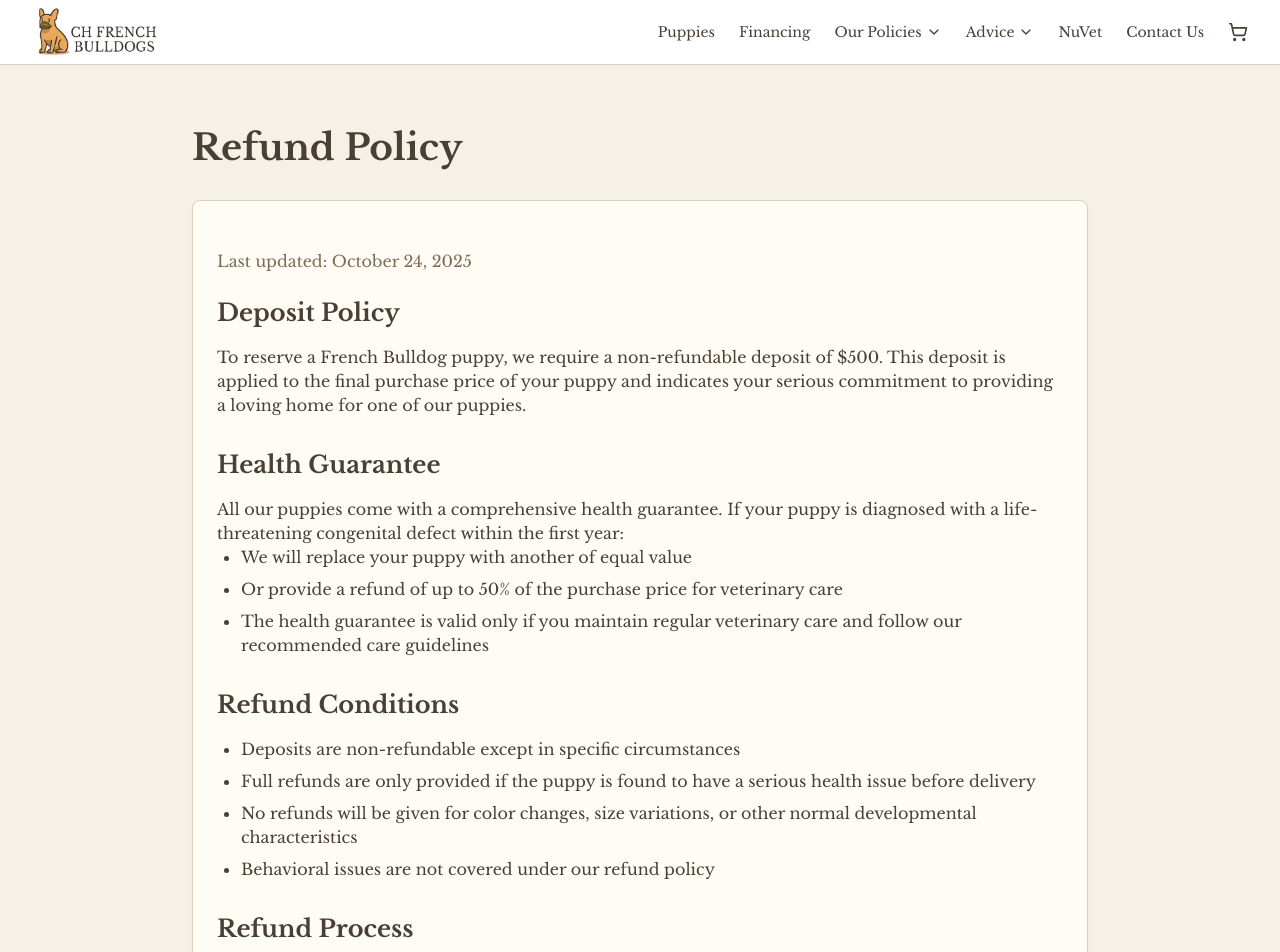
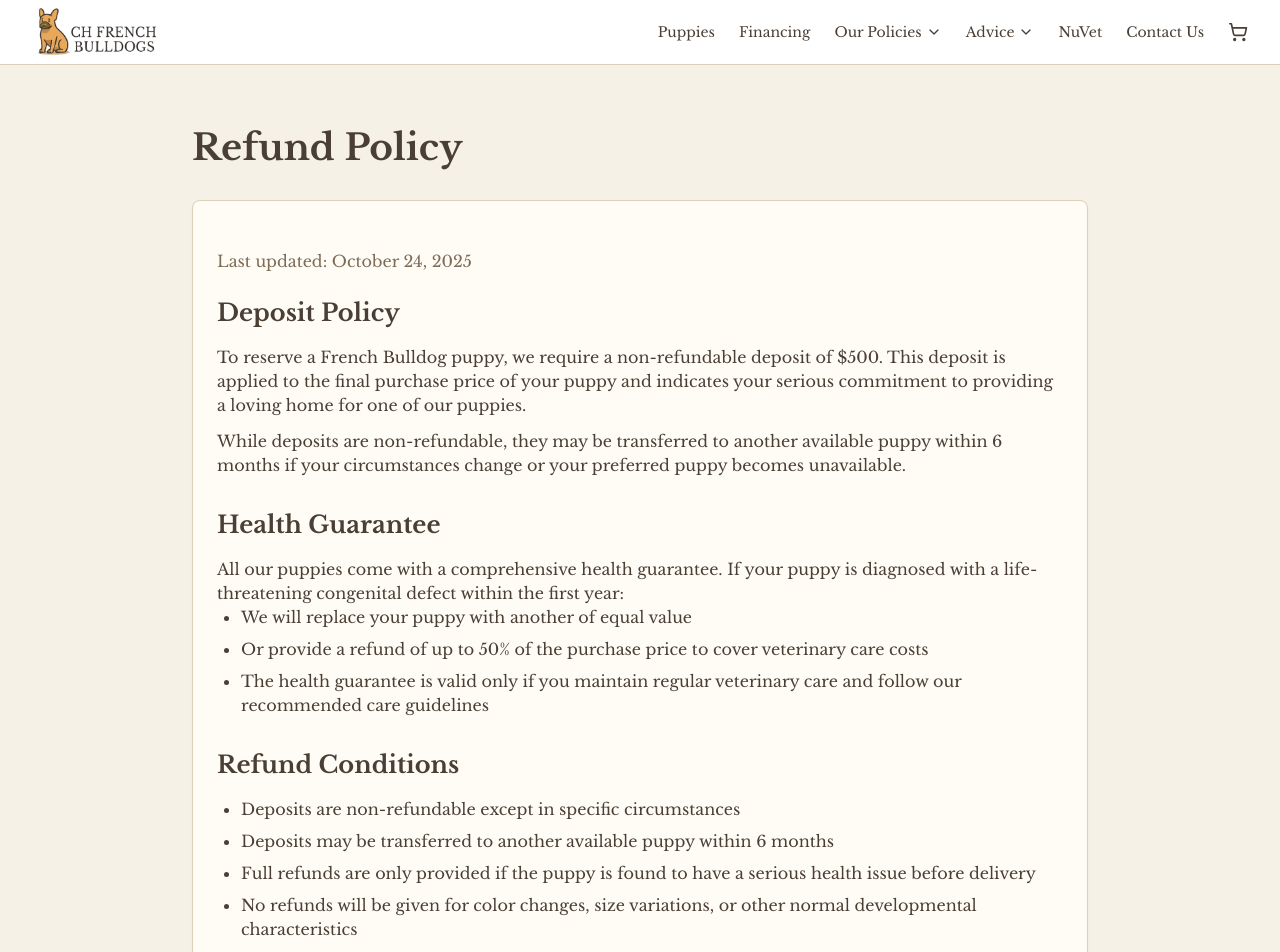
Before and after one commit to brayanj4y/archive, a Next.js app: page /refund in a window 1280 px wide. Shown: the top 952 px of the page. Built offline with nearby package versions, Linux system fonts and the light colour scheme.

Commit message:
fix: update text for clarity in purchase and refund policies

```diff
--- a/app/advice/how-to-purchase/page.tsx
+++ b/app/advice/how-to-purchase/page.tsx
@@ -62,8 +62,8 @@ export default function HowToPurchasePage() {
                 <div>
                   <h3 className="font-bold text-lg mb-2">Schedule a Visit</h3>
                   <p className="text-sm text-muted-foreground">
-                    We encourage you to see your puppy, visit us in person in Dallas, Texas. This helps
-                    you get to know your puppy and ensures you're comfortable with your decision.
+                    We encourage you to see your puppy, visit us in person in Dallas, Texas. This helps you get to know
+                    your puppy and ensures you're comfortable with your decision.
                   </p>
                 </div>
               </div>
@@ -126,8 +126,8 @@ export default function HowToPurchasePage() {
                 <div>
                   <h3 className="font-bold text-lg mb-2">Complete Final Payment</h3>
                   <p className="text-sm text-muted-foreground">
-                    The remaining balance is due before or at the time of pickup/delivery. We'll coordinate with you on
-                    timing and payment method.
+                    The remaining balance must be paid in full within 48 hours of scheduled pickup/delivery. We'll
+                    coordinate with you on timing and payment method.
                   </p>
                 </div>
               </div>
--- a/app/policies/warranty/page.tsx
+++ b/app/policies/warranty/page.tsx
@@ -136,7 +136,10 @@ export default function WarrantyPage() {
                   5
                 </span>
                 <div>
-                  <p className="text-sm">If approved, we will offer a replacement puppy or refund per our policy</p>
+                  <p className="text-sm">
+                    If approved, we will offer a replacement puppy of equal value or a refund of up to 50% of the
+                    purchase price to cover veterinary care costs
+                  </p>
                 </div>
               </li>
             </ol>
--- a/app/refund/page.tsx
+++ b/app/refund/page.tsx
@@ -13,8 +13,12 @@ export default function RefundPolicyPage() {
                             <h2 className="text-2xl font-semibold mb-4">Deposit Policy</h2>
                             <p>
                                 To reserve a French Bulldog puppy, we require a non-refundable deposit of $500. This deposit is applied
-                                to the final purchase price of your puppy and indicates your serious commitment to providing a loving home
-                                for one of our puppies.
+                                to the final purchase price of your puppy and indicates your serious commitment to providing a loving
+                                home for one of our puppies.
+                            </p>
+                            <p className="mt-3">
+                                While deposits are non-refundable, they may be transferred to another available puppy within 6 months if
+                                your circumstances change or your preferred puppy becomes unavailable.
                             </p>
                         </section>
 
@@ -26,7 +30,7 @@ export default function RefundPolicyPage() {
                             </p>
                             <ul className="list-disc pl-6 space-y-2">
                                 <li>We will replace your puppy with another of equal value</li>
-                                <li>Or provide a refund of up to 50% of the purchase price for veterinary care</li>
+                                <li>Or provide a refund of up to 50% of the purchase price to cover veterinary care costs</li>
                                 <li>
                                     The health guarantee is valid only if you maintain regular veterinary care and follow our recommended
                                     care guidelines
@@ -38,9 +42,13 @@ export default function RefundPolicyPage() {
                             <h2 className="text-2xl font-semibold mb-4">Refund Conditions</h2>
                             <ul className="list-disc pl-6 space-y-2">
                                 <li>Deposits are non-refundable except in specific circumstances</li>
-                                <li>Full refunds are only provided if the puppy is found to have a serious health issue before delivery</li>
+                                <li>Deposits may be transferred to another available puppy within 6 months</li>
                                 <li>
-                                    No refunds will be given for color changes, size variations, or other normal developmental characteristics
+                                    Full refunds are only provided if the puppy is found to have a serious health issue before delivery
+                                </li>
+                                <li>
+                                    No refunds will be given for color changes, size variations, or other normal developmental
+                                    characteristics
                                 </li>
                                 <li>Behavioral issues are not covered under our refund policy</li>
                             </ul>
--- a/app/terms/page.tsx
+++ b/app/terms/page.tsx
@@ -20,11 +20,13 @@ export default function TermsOfServicePage() {
                         <section className="mb-8">
                             <h2 className="text-2xl font-semibold mb-4">Purchase Terms</h2>
                             <ul className="list-disc pl-6 space-y-2">
-                                <li>All puppies require a non-refundable deposit to reserve</li>
-                                <li>Full payment must be received before puppy delivery or pickup</li>
+                                <li>A non-refundable deposit of $500 is required to reserve a puppy</li>
+                                <li>Deposits may be transferred to another available puppy within 6 months</li>
+                                <li>Full payment must be received within 48 hours of scheduled pickup or delivery</li>
                                 <li>Prices are subject to change without notice</li>
                                 <li>Health guarantees are provided as specified in our health guarantee agreement</li>
-                                <li>Shipping costs and arrangements are the responsibility of the buyer</li>
+                                <li>Delivery via travel nanny service is available for a flat fee of $500 to most U.S. cities</li>
+                                <li>Pickup in Dallas, Texas is available at no additional charge</li>
                             </ul>
                         </section>
 
@@ -59,9 +61,7 @@ export default function TermsOfServicePage() {
 
                         <section className="mb-8">
                             <h2 className="text-2xl font-semibold mb-4">Dispute Resolution</h2>
-                            <p>
-                                Any disputes arising from these terms or our services shall be resolved through:
-                            </p>
+                            <p>Any disputes arising from these terms or our services shall be resolved through:</p>
                             <ul className="list-disc pl-6 space-y-2">
                                 <li>Direct negotiation between parties</li>
                                 <li>Mediation if necessary</li>
```
